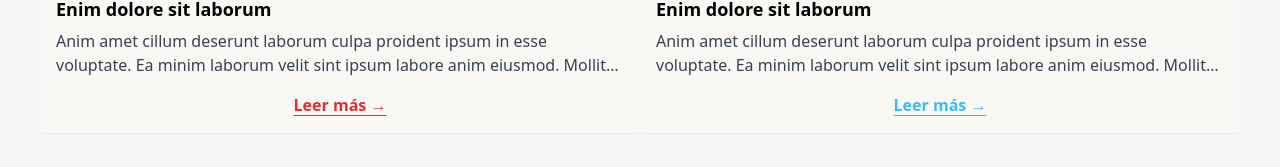
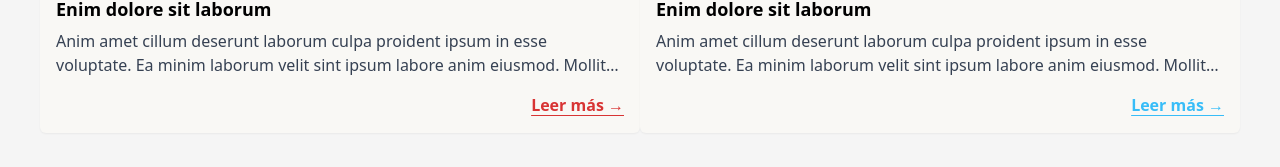
Before and after one commit to Yael-PM/CDE_Project, a React (Vite) app: page /blog in a window 1280 px wide. Shown: the part 871-1038 px from the top of the page. Built offline with nearby package versions, Linux system fonts and the light colour scheme.

Commit message:
Link modified

```diff
--- a/src/components/NoteCard.tsx
+++ b/src/components/NoteCard.tsx
@@ -41,7 +41,7 @@ const NoteCard = ({ id, date, title, excerpt, imageUrl }: NoteCardProps) => {
                 <p className="line-clamp-2 text-gray-700 ">{excerpt}</p>
 
                 {/* Link al final */}
-                <div className={`mt-auto pt-4 flex justify-center`}>
+                <div className={`mt-auto pt-4 flex justify-end`}>
                     <p className={`font-semibold underline underline-offset-4 cursor-pointer ${colors.text}`}>
                         Leer más →
                     </p>
```
